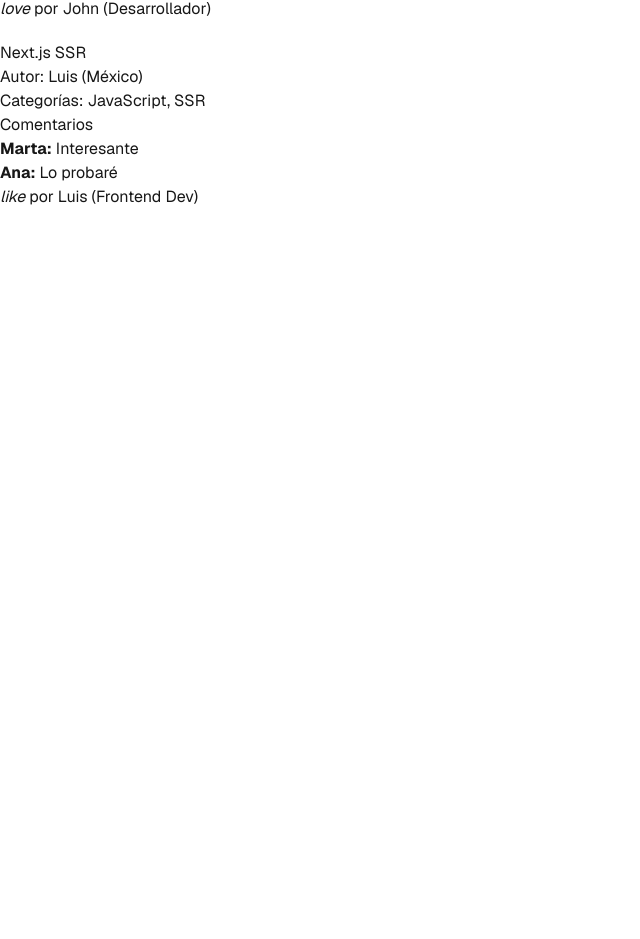
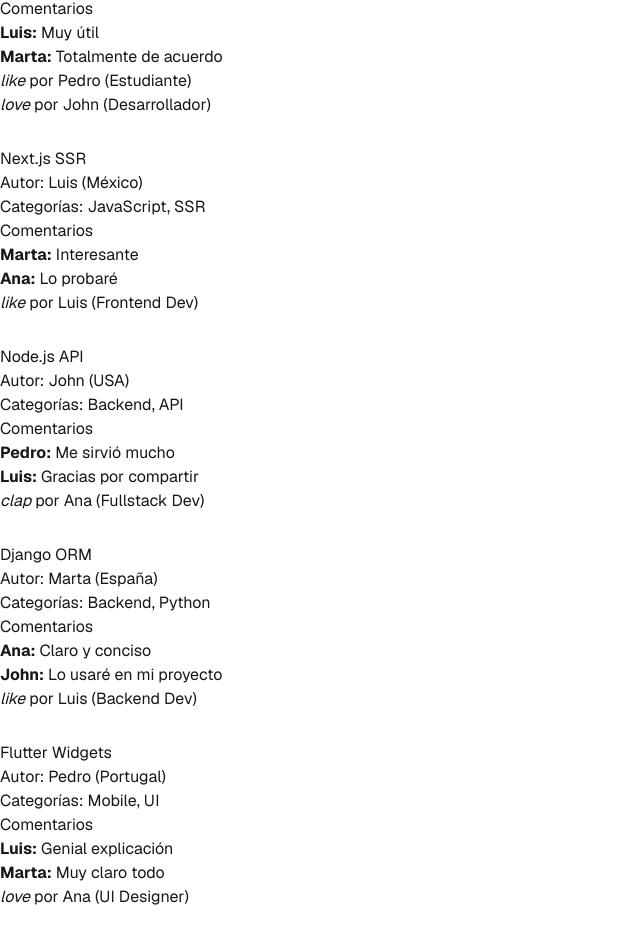
Before and after one commit to Crizz20/taller_listas, a Next.js app: page / in a window 1280 px wide. Shown: the part 1891-2830 px from the top of the page, without its empty margins (0-640 px from the left). Before the commit the page ends 2120 px from the top, so only its background shows below. Built offline with nearby package versions, Linux system fonts and the light colour scheme.

Commit message:
Septimo commit - Lista de blogs completa

```diff
--- a/src/app/page.js
+++ b/src/app/page.js
@@ -1,34 +1,119 @@
 import Image from "next/image";
 
 const productos = [
-  { id: 1, nombre: "Camiseta", precio: 25, categoria: { id: 1, nombre: "Ropa" } },
-  { id: 2, nombre: "Zapatos deportivos", precio: 60, categoria: { id: 2, nombre: "Calzado" } },
+  {
+    id: 1,
+    nombre: "Camiseta",
+    precio: 25,
+    categoria: { id: 1, nombre: "Ropa" },
+  },
+  {
+    id: 2,
+    nombre: "Zapatos deportivos",
+    precio: 60,
+    categoria: { id: 2, nombre: "Calzado" },
+  },
   { id: 3, nombre: "Gorra", precio: 15, categoria: { id: 1, nombre: "Ropa" } },
-  { id: 4, nombre: "Pantalón", precio: 40, categoria: { id: 1, nombre: "Ropa" } },
-  { id: 5, nombre: "Bolso", precio: 30, categoria: { id: 3, nombre: "Accesorios" } },
+  {
+    id: 4,
+    nombre: "Pantalón",
+    precio: 40,
+    categoria: { id: 1, nombre: "Ropa" },
+  },
+  {
+    id: 5,
+    nombre: "Bolso",
+    precio: 30,
+    categoria: { id: 3, nombre: "Accesorios" },
+  },
 ];
 
 const usuarios = [
-  { id: 1, nombre: "Ana", direccion: { calle: "Calle 10", ciudad: "Bogotá", pais: "Colombia" } },
-  { id: 2, nombre: "Luis", direccion: { calle: "Av. Reforma", ciudad: "Ciudad de México", pais: "México" } },
-  { id: 3, nombre: "Marta", direccion: { calle: "Gran Vía", ciudad: "Madrid", pais: "España" } },
-  { id: 4, nombre: "John", direccion: { calle: "Main St", ciudad: "New York", pais: "USA" } },
-  { id: 5, nombre: "Pedro", direccion: { calle: "Rua Augusta", ciudad: "Lisboa", pais: "Portugal" } },
+  {
+    id: 1,
+    nombre: "Ana",
+    direccion: { calle: "Calle 10", ciudad: "Bogotá", pais: "Colombia" },
+  },
+  {
+    id: 2,
+    nombre: "Luis",
+    direccion: {
+      calle: "Av. Reforma",
+      ciudad: "Ciudad de México",
+      pais: "México",
+    },
+  },
+  {
+    id: 3,
+    nombre: "Marta",
+    direccion: { calle: "Gran Vía", ciudad: "Madrid", pais: "España" },
+  },
+  {
+    id: 4,
+    nombre: "John",
+    direccion: { calle: "Main St", ciudad: "New York", pais: "USA" },
+  },
+  {
+    id: 5,
+    nombre: "Pedro",
+    direccion: { calle: "Rua Augusta", ciudad: "Lisboa", pais: "Portugal" },
+  },
 ];
 
 const cursos = [
-  { id: 1, nombre: "React", modulos: [{ nombre: "Componentes" }, { nombre: "Hooks" }] },
-  { id: 2, nombre: "Next.js", modulos: [{ nombre: "SSR" }, { nombre: "Static Props" }] },
-  { id: 3, nombre: "Node.js", modulos: [{ nombre: "Express" }, { nombre: "Middlewares" }] },
-  { id: 4, nombre: "Django", modulos: [{ nombre: "Modelos" }, { nombre: "Templates" }] },
-  { id: 5, nombre: "Flutter", modulos: [{ nombre: "Widgets" }, { nombre: "State Management" }] },
+  {
+    id: 1,
+    nombre: "React",
+    modulos: [{ nombre: "Componentes" }, { nombre: "Hooks" }],
+  },
+  {
+    id: 2,
+    nombre: "Next.js",
+    modulos: [{ nombre: "SSR" }, { nombre: "Static Props" }],
+  },
+  {
+    id: 3,
+    nombre: "Node.js",
+    modulos: [{ nombre: "Express" }, { nombre: "Middlewares" }],
+  },
+  {
+    id: 4,
+    nombre: "Django",
+    modulos: [{ nombre: "Modelos" }, { nombre: "Templates" }],
+  },
+  {
+    id: 5,
+    nombre: "Flutter",
+    modulos: [{ nombre: "Widgets" }, { nombre: "State Management" }],
+  },
 ];
 
 const pedidos = [
-  { id: 1, cliente: "Ana", productos: [{ nombre: "Camiseta", cantidad: 2 }, { nombre: "Gorra", cantidad: 1 }] },
-  { id: 2, cliente: "Luis", productos: [{ nombre: "Zapatos", cantidad: 1 }, { nombre: "Bolso", cantidad: 2 }] },
+  {
+    id: 1,
+    cliente: "Ana",
+    productos: [
+      { nombre: "Camiseta", cantidad: 2 },
+      { nombre: "Gorra", cantidad: 1 },
+    ],
+  },
+  {
+    id: 2,
+    cliente: "Luis",
+    productos: [
+      { nombre: "Zapatos", cantidad: 1 },
+      { nombre: "Bolso", cantidad: 2 },
+    ],
+  },
   { id: 3, cliente: "Marta", productos: [{ nombre: "Pantalón", cantidad: 3 }] },
-  { id: 4, cliente: "John", productos: [{ nombre: "Sudadera", cantidad: 1 }, { nombre: "Gorra", cantidad: 2 }] },
+  {
+    id: 4,
+    cliente: "John",
+    productos: [
+      { nombre: "Sudadera", cantidad: 1 },
+      { nombre: "Gorra", cantidad: 2 },
+    ],
+  },
   { id: 5, cliente: "Pedro", productos: [{ nombre: "Camiseta", cantidad: 5 }] },
 ];
 
@@ -48,12 +133,15 @@
             texto: "Totalmente de acuerdo",
             reacciones: [
               { tipo: "like", usuario: { nombre: "Pedro", rol: "Estudiante" } },
-              { tipo: "love", usuario: { nombre: "John", rol: "Desarrollador" } }
-            ]
-          }
-        ]
-      }
-    ]
+              {
+                tipo: "love",
+                usuario: { nombre: "John", rol: "Desarrollador" },
+              },
+            ],
+          },
+        ],
+      },
+    ],
   },
   {
     id: 2,
@@ -69,45 +157,112 @@
             usuario: "Ana",
             texto: "Lo probaré",
             reacciones: [
-              { tipo: "like", usuario: { nombre: "Luis", rol: "Frontend Dev" } }
-            ]
-          }
-        ]
-      }
-    ]
-  }
+              {
+                tipo: "like",
+                usuario: { nombre: "Luis", rol: "Frontend Dev" },
+              },
+            ],
+          },
+        ],
+      },
+    ],
+  },
+  {
+    id: 3,
+    titulo: "Node.js API",
+    autor: { nombre: "John", pais: "USA" },
+    categorias: ["Backend", "API"],
+    comentarios: [
+      {
+        usuario: "Pedro",
+        texto: "Me sirvió mucho",
+        respuestas: [
+          {
+            usuario: "Luis",
+            texto: "Gracias por compartir",
+            reacciones: [
+              {
+                tipo: "clap",
+                usuario: { nombre: "Ana", rol: "Fullstack Dev" },
+              },
+            ],
+          },
+        ],
+      },
+    ],
+  },
+  {
+    id: 4,
+    titulo: "Django ORM",
+    autor: { nombre: "Marta", pais: "España" },
+    categorias: ["Backend", "Python"],
+    comentarios: [
+      {
+        usuario: "Ana",
+        texto: "Claro y conciso",
+        respuestas: [
+          {
+            usuario: "John",
+            texto: "Lo usaré en mi proyecto",
+            reacciones: [
+              { tipo: "like", usuario: { nombre: "Luis", rol: "Backend Dev" } },
+            ],
+          },
+        ],
+      },
+    ],
+  },
+  {
+    id: 5,
+    titulo: "Flutter Widgets",
+    autor: { nombre: "Pedro", pais: "Portugal" },
+    categorias: ["Mobile", "UI"],
+    comentarios: [
+      {
+        usuario: "Luis",
+        texto: "Genial explicación",
+        respuestas: [
+          {
+            usuario: "Marta",
+            texto: "Muy claro todo",
+            reacciones: [
+              { tipo: "love", usuario: { nombre: "Ana", rol: "UI Designer" } },
+            ],
+          },
+        ],
+      },
+    ],
+  },
 ];
 
-
 export default function Home() {
-
   return (
     <div className="font-sans grid grid-rows-[20px_1fr_20px] ">
-
-       <h1>Lista de Productos</h1>
+      <h1>Lista de Productos</h1>
       <ul>
         {productos.map((producto) => (
           <li key={producto.id}>
             <strong>{producto.nombre}</strong>
             <p>Precio: ${producto.precio}</p>
-            <p>Categoría: {producto.categoria.nombre}</p>  <br></br>
+            <p>Categoría: {producto.categoria.nombre}</p> <br></br>
           </li>
         ))}
-      </ul> <br></br>
-
-      <h1>Lista de Usuarios</h1>
+      </ul>{" "}
+      <br></br>
+      <h1>Lista de Usuarios</h1><br></br>
       <ul>
         {usuarios.map((usuario) => (
           <li key={usuario.id}>
             <strong>{usuario.nombre}</strong>
             <p>
               Dirección: {usuario.direccion.calle}, {usuario.direccion.ciudad},{" "}
-              {usuario.direccion.pais}  <br></br>
+              {usuario.direccion.pais} <br></br>
             </p>
           </li>
         ))}
-      </ul>  <br></br>
-      <h1>Lista de Cursos</h1>
+      </ul>{" "}
+      <br></br>
+      <h1>Lista de Cursos</h1><br></br>
       <ul>
         {cursos.map((curso) => (
           <li key={curso.id}>
@@ -115,13 +270,14 @@
             <ul>
               {curso.modulos.map((modulo, index) => (
                 <li key={index}>{modulo.nombre}</li>
-              ))} <br></br>
+              ))}{" "}
+              <br></br>
             </ul>
           </li>
         ))}
-      </ul>  <br></br>
-
-      <h1>Lista de Pedidos</h1>
+      </ul>{" "}
+      <br></br>
+      <h1>Lista de Pedidos</h1><br></br>
       <ul>
         {pedidos.map((pedido) => (
           <li key={pedido.id}>
@@ -135,11 +291,11 @@
             </ul>
           </li>
         ))}
-      </ul> <br></br>
-
-        <h1>Lista de Blogs</h1>
+      </ul>{" "}
+      <br></br>
+      <h1>Lista de Blogs</h1><br></br>
       {blogs.map((blog) => (
-        <div key={blog.id} style={{ marginBottom: "20px" }}>
+        <div key={blog.id} style={{ marginBottom: "30px" }}>
           <h2>{blog.titulo}</h2>
           <p>
             Autor: {blog.autor.nombre} ({blog.autor.pais})
@@ -159,8 +315,7 @@
                         {respuesta.reacciones.map((reaccion, k) => (
                           <li key={k}>
                             <em>{reaccion.tipo}</em> por{" "}
-                            {reaccion.usuario.nombre} (
-                            {reaccion.usuario.rol})<br></br>
+                            {reaccion.usuario.nombre} ({reaccion.usuario.rol})
                           </li>
                         ))}
                       </ul>
@@ -172,7 +327,6 @@
           </ul>
         </div>
       ))}
-
     </div>
   );
 }
```
